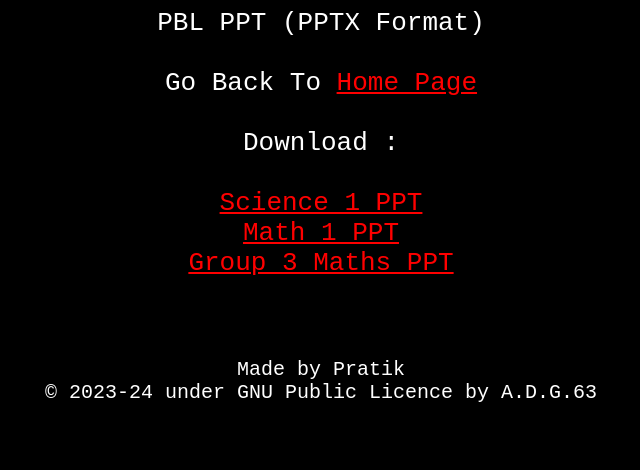
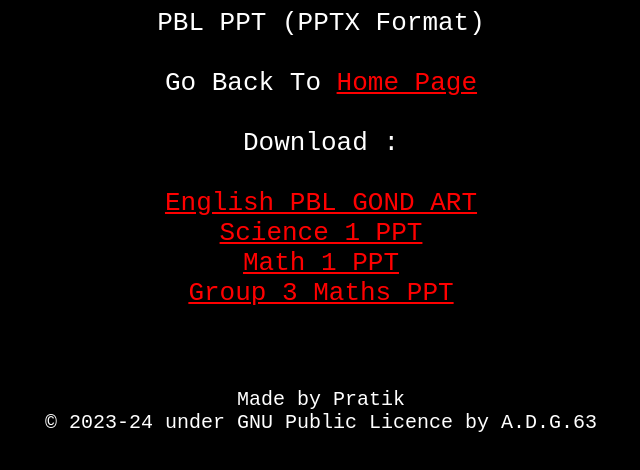
Before and after one commit to adg63/9A, a plain HTML site: page PBl/pbl.html in a window 1280 px wide. Shown: the whole page, without its empty margins (319-959 px from the left). Drawn offline with Linux system fonts and the light colour scheme.

Commit message:
Update pbl.html

```diff
--- a/PBl/pbl.html
+++ b/PBl/pbl.html
@@ -16,7 +16,9 @@
     Download :
     <br>
     <br>
-    <div class="downloads"><a href="Pbl Science.pptx"">Science 1 PPT</a><br>
+    <div class="downloads">
+        <a href="gond art.pptx">English PBL GOND ART</a><br>
+        <a href="Pbl Science.pptx"">Science 1 PPT</a><br>
         <a href="Algebra PPT.pptx">Math 1 PPT </a><br>
         <a href="group3 math1.pptx">Group 3 Maths PPT</a><br>
     </div>
```
